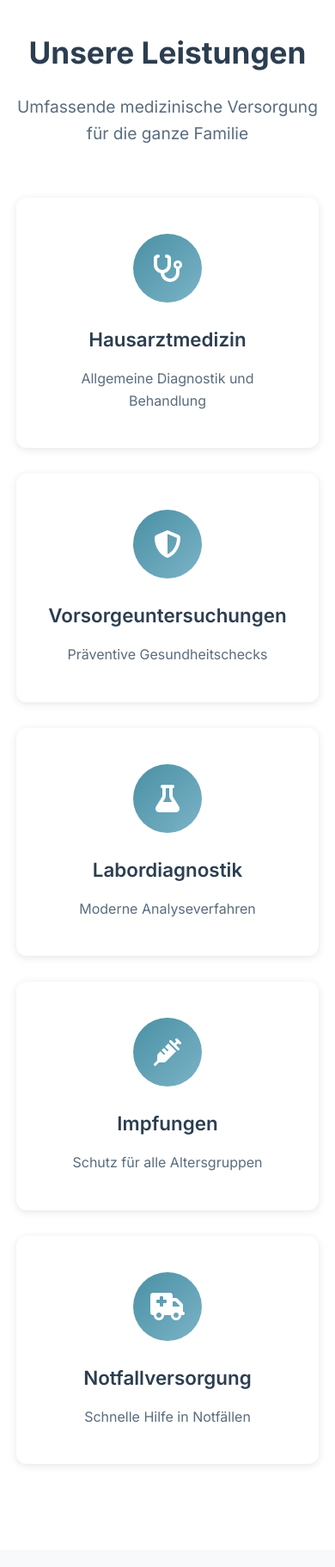
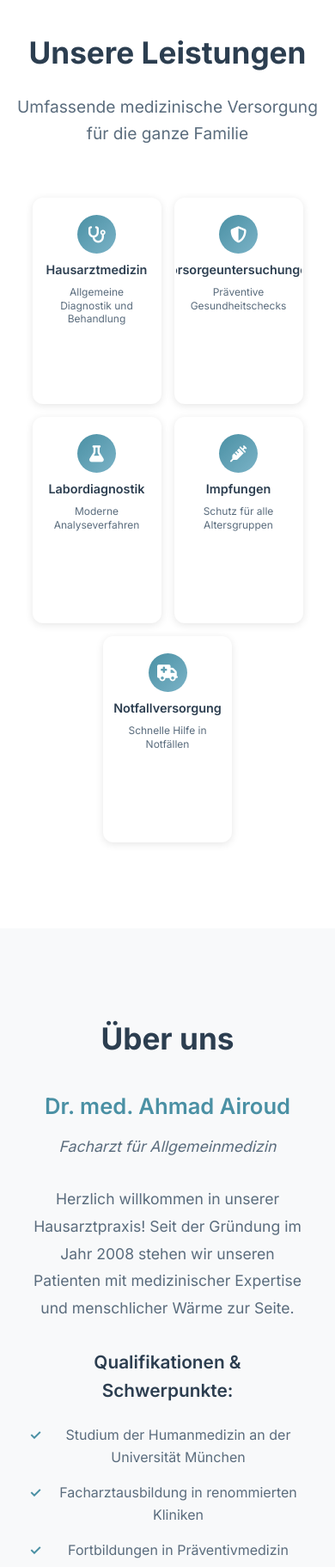
Before and after one commit to paladinsbasti/Hausarztpraxis-Airoud---Website, a PHP site: page / in a window 390 px wide. Shown: the part 1142-2965 px from the top of the page at 86% size. Run offline with PHP 8.4, Linux system fonts and the light colour scheme; some libraries are stand-ins or nearby versions.

Commit message:
Service Karten: Same Size
To do: 5 in einer Reihe

```diff
--- a/styles.css
+++ b/styles.css
@@ -377,21 +377,30 @@ body {
 }
 
 .services-grid {
-    display: grid;
-    grid-template-columns: repeat(auto-fit, minmax(280px, 1fr));
+    display: flex;
+    flex-wrap: wrap;
+    justify-content: center;
     gap: 30px;
     margin-top: 60px;
 }
 
 .service-card {
     background: var(--white);
-    padding: 40px 30px;
+    padding: 30px 20px;
     border-radius: var(--border-radius);
     text-align: center;
     box-shadow: var(--shadow-light);
     transition: var(--transition);
     cursor: pointer;
     border: 2px solid transparent;
+    height: 300px;
+    width: 280px;
+    display: flex;
+    flex-direction: column;
+    justify-content: flex-start;
+    align-items: center;
+    overflow: hidden;
+    flex-shrink: 0;
 }
 
 .service-card:hover {
@@ -401,31 +410,43 @@ body {
 }
 
 .service-icon {
-    width: 80px;
-    height: 80px;
+    width: 70px;
+    height: 70px;
     background: linear-gradient(135deg, var(--primary-color), var(--accent-color));
     border-radius: 50%;
     display: flex;
     align-items: center;
     justify-content: center;
-    margin: 0 auto 25px;
+    margin: 0 auto 20px;
+    flex-shrink: 0;
 }
 
 .service-icon i {
-    font-size: 2rem;
+    font-size: 1.8rem;
     color: var(--white);
 }
 
 .service-card h3 {
-    font-size: 1.4rem;
+    font-size: 1.2rem;
     font-weight: 600;
     color: var(--text-dark);
-    margin-bottom: 15px;
+    margin-bottom: 12px;
+    flex-shrink: 0;
+    line-height: 1.3;
 }
 
 .service-card p {
     color: var(--text-light);
-    line-height: 1.6;
+    line-height: 1.4;
+    font-size: 0.9rem;
+    margin: 0;
+    flex-grow: 1;
+    overflow: hidden;
+    text-overflow: ellipsis;
+    display: -webkit-box;
+    -webkit-line-clamp: 4;
+    line-clamp: 4;
+    -webkit-box-orient: vertical;
 }
 
 /* About Section */
@@ -1008,7 +1076,34 @@ body {
     }
 
     .services-grid {
-        grid-template-columns: 1fr;
+        gap: 15px;
+    }
+
+    .service-card {
+        width: 180px;
+        height: 260px;
+        padding: 20px 15px;
+    }
+
+    .service-card h3 {
+        font-size: 1rem;
+        margin-bottom: 10px;
+    }
+
+    .service-card p {
+        font-size: 0.8rem;
+        -webkit-line-clamp: 3;
+        line-clamp: 3;
+    }
+
+    .service-icon {
+        width: 50px;
+        height: 50px;
+        margin-bottom: 12px;
+    }
+
+    .service-icon i {
+        font-size: 1.4rem;
     }
 
     .contact-form-container {
@@ -1065,6 +1163,38 @@ body {
     .about-section h2,
     .contact-section h2 {
         font-size: 2.2rem;
+    }
+
+    .services-grid {
+        gap: 15px;
+    }
+
+    .service-card {
+        width: 150px;
+        height: 240px;
+        padding: 18px 12px;
+    }
+
+    .service-card h3 {
+        font-size: 0.9rem;
+        margin-bottom: 8px;
+    }
+
+    .service-card p {
+        font-size: 0.75rem;
+        line-height: 1.3;
+        -webkit-line-clamp: 3;
+        line-clamp: 3;
+    }
+
+    .service-icon {
+        width: 45px;
+        height: 45px;
+        margin-bottom: 10px;
+    }
+
+    .service-icon i {
+        font-size: 1.2rem;
     }
 
     .contact-btn {
```
Also changed, not shown: other parts of styles.css (+52 -2 lines).
